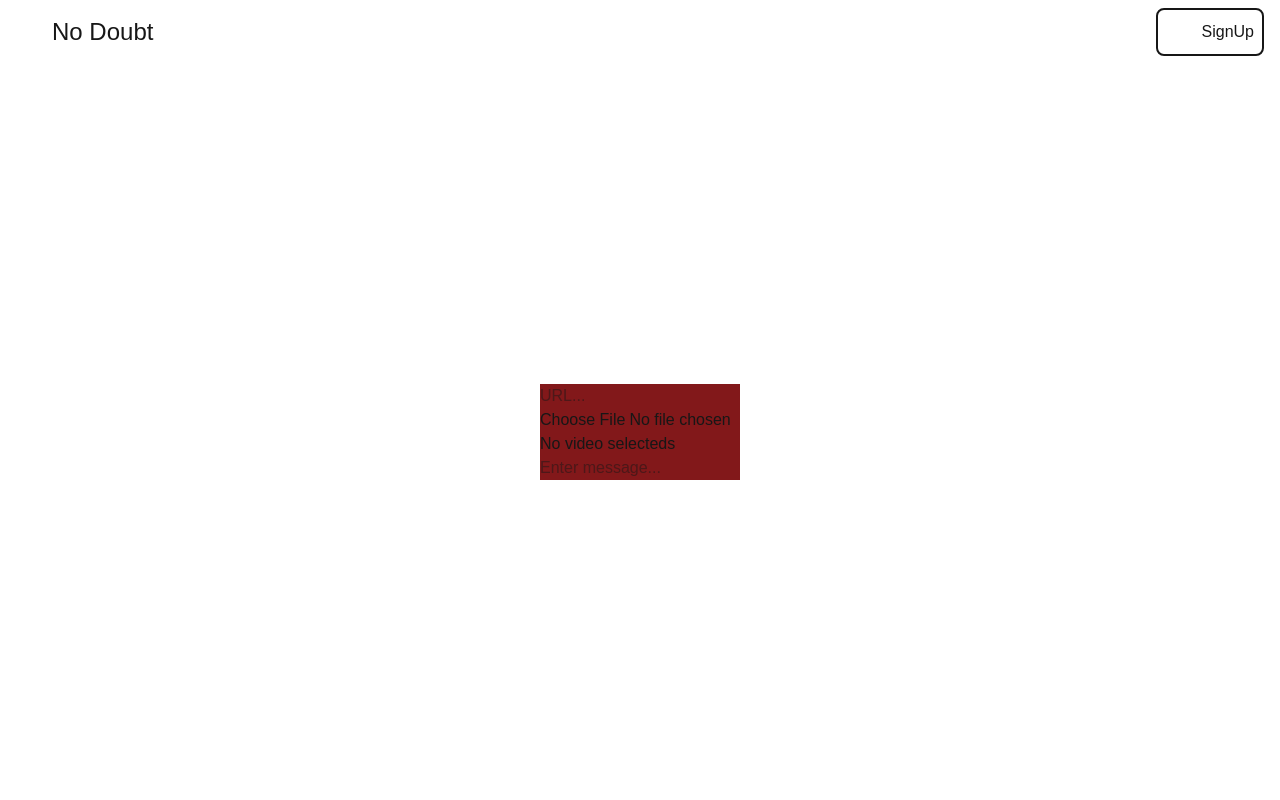
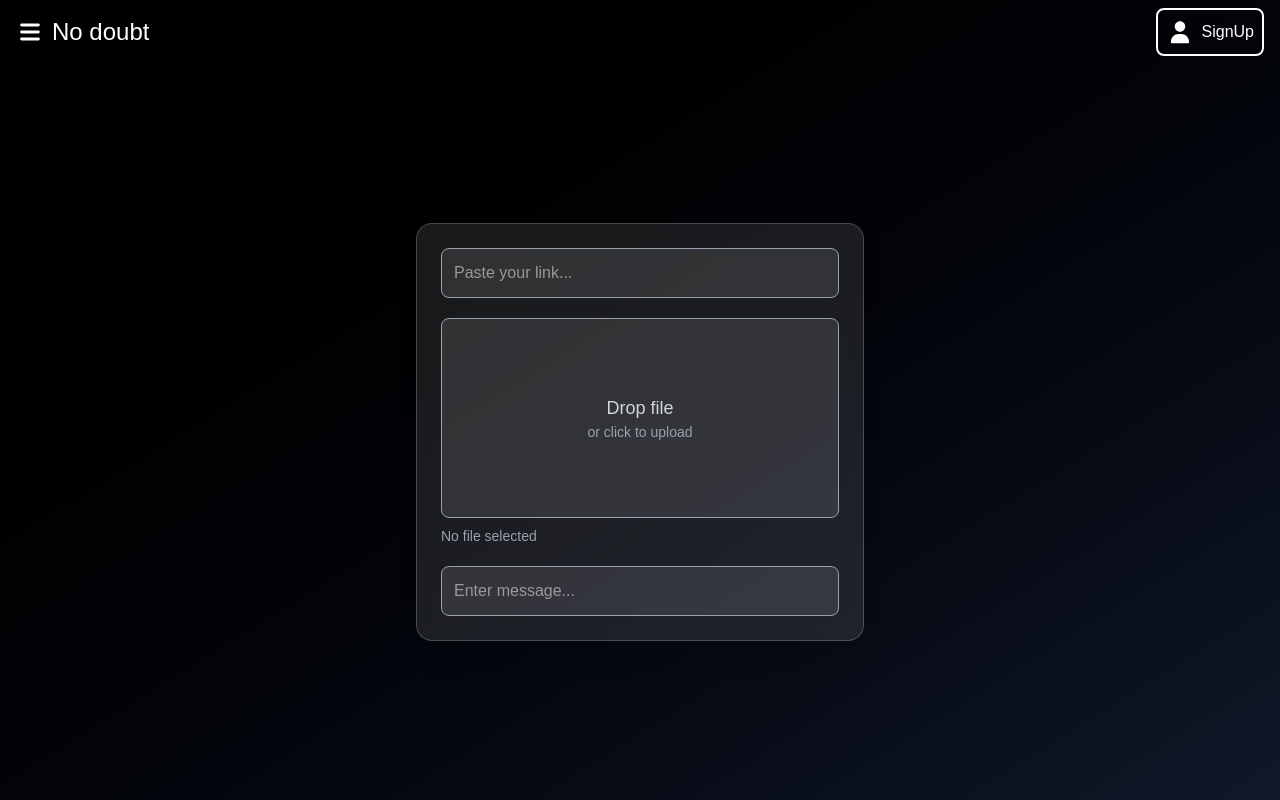
Before and after one commit to Shresht5/no_doubt_mar26, a Next.js app in the folder client/: page / in a window 1280 px wide. Built offline with nearby package versions, Linux system fonts and the light colour scheme.

Commit message:
home layout made

```diff
--- a/client/src/app/page.tsx
+++ b/client/src/app/page.tsx
@@ -4,10 +4,14 @@ import HomeNavBar from "@/components/navbar/HomeNavBar";
 
 export default function Home() {
   return (
-    <div className="w-[100vw] min-h-[100vh] flex flex-col relative">
-      <HomeNavBar />
-      <div className="flex-1 flex justify-center items-center ">
-        <div className="max-w-[200px] bg-red-900 w-50">
+    <div className="min-h-screen flex flex-col bg-gradient-to-br from-black to-gray-900 text-white">
+
+      {/* Navbar */}
+      <HomeNavBar heading="No doubt" />
+
+      {/* Main Section */}
+      <div className="flex-1 flex justify-center items-center px-4">
+        <div className="w-full max-w-md bg-white/10 backdrop-blur-md border border-white/20 rounded-2xl shadow-xl p-6">
           <MainTextInput />
         </div>
       </div>
--- a/client/src/components/input/MainTextInput.tsx
+++ b/client/src/components/input/MainTextInput.tsx
@@ -59,34 +59,108 @@ export default function MainInput() {
     }, [value])
 
     return (
-        <div>
-            <video ref={videoRef} style={{ display: 'none' }} />
-            <input type="text"
-                placeholder="URL..."
+        <div className="w-full max-w-xl mx-auto space-y-5">
+
+            {/* Hidden video */}
+            <video ref={videoRef} className="hidden" />
+
+            {/* URL input */}
+            <div className="space-y-2">
+                <input
+                    className="w-full p-3 border border-gray-400 rounded-lg bg-white/10 text-white outline-none focus:border-white"
+                    type="text"
+                    placeholder="Paste your link..."
                     value={value.URL}
-                onChange={(e) => setValue(prev => ({ ...prev, URL: e.target.value }))} />
-            <p>{value.URL}</p>
+                    onChange={(e) => setValue(prev => ({ ...prev, URL: e.target.value }))}
+                />
+                {value.URL && (
+                    <p className="text-sm text-gray-300 truncate">Url: {value.URL}</p>
+                )}
+                <URLPreview value={value} />
+            </div>
 
-            <URLPreview value={value} />
+            {/* File upload */}
+            <div className="space-y-2">
+                {!value.file ? (
+                    // DROP ZONE
+                    <label className="w-full h-[200px] border border-gray-400 rounded-lg  bg-white/10 flex flex-col justify-center items-center  text-gray-300 cursor-pointer hover:border-white      transition relative overflow-hidden">
 
-            {/*file video*/}
                         <input
                             type="file"
+                            className="absolute inset-0 opacity-0 cursor-pointer"
                             accept="video/*,audio/*,image/*,.pdf,.doc,.docx,.xls,.xlsx,.ppt,.pptx,.txt,.csv"
-                onChange={(e) => setValue(prev => ({ ...prev, file: e.target.files?.[0] ?? null }))} />
-            {value.file ?
+                            onChange={(e) =>
+                                setValue(prev => ({ ...prev, file: e.target.files?.[0] ?? null }))
+                            }
+                        />
+
+                        <div className="text-center pointer-events-none">
+                            <p className="text-lg">Drop file</p>
+                            <p className="text-sm text-gray-400">or click to upload</p>
+                        </div>
+                    </label>
+
+                ) : (
+                    // FILE SELECTED VIEW
+                    <div className="w-full h-[200px] border border-gray-400 rounded-lg   bg-white/10 flex flex-col justify-between p-4">
+
+                        {/* File Info */}
+                        <div className="space-y-1">
+                            <p className="text-white truncate">📄 {value.file.name}</p>
+                            <p className="text-sm text-gray-400">
+                                {(value.file.size / 1024 / 1024).toFixed(2)} MB
+                            </p>
+                            <p className="text-xs text-gray-500">{value.file.type}</p>
+                        </div>
+
+                        {/* Actions */}
+                        <div className="flex justify-between items-center">
+                            <button
+                                onClick={() => setValue(prev => ({ ...prev, file: null }))}
+                                className="text-sm px-3 py-1 rounded bg-red-500 hover:bg-red-600 text-white"
+                            >
+                                Remove
+                            </button>
+                            <div className="text-green-400 text-sm">File selected</div>
+                        </div>
+                    </div>
+                )}
+
+                {/* Preview */}
+                {value.file ? (
+                    <div className="p-3 ">
                         <FilePreview file={value.file} />
-                : (<p>No video selecteds</p>)}
+                    </div>
+                ) : (
+                    <p className="text-sm text-gray-400">No file selected</p>
+                )}
+            </div>
 
-            {/*inputText*/}
-            <input type="text"
+            {/* Text input */}
+            <div className="space-y-2">
+                <input
+                    type="text"
                     placeholder="Enter message..."
                     value={value.inputText}
-                onChange={(e) => setValue(prev => ({ ...prev, inputText: e.target.value }))} />
-            <p>{value.inputText}</p>
-            {
-                showSubmit ? (<button onClick={submit}>submit</button>) : ""
+                    onChange={(e) =>
+                        setValue(prev => ({ ...prev, inputText: e.target.value }))
                     }
+                    className="w-full p-3 border border-gray-400 rounded-lg bg-white/10 text-white outline-none focus:border-white"
+                />
+                {value.inputText && (
+                    <p className="text-sm text-gray-300 truncate">{value.inputText}</p>
+                )}
+            </div>
+
+            {/* Submit */}
+            {showSubmit && (
+                <button
+                    onClick={submit}
+                    className="w-full py-3 rounded-lg bg-gray-700 text-white font-medium hover:bg-gray-900 transition cursor-pointer"
+                >
+                    Submit
+                </button>
+            )}
         </div>
     )
 }
--- a/client/src/components/navbar/HomeNavBar.tsx
+++ b/client/src/components/navbar/HomeNavBar.tsx
@@ -4,7 +4,7 @@ import HomeSlideMenu from '../menu/HomeSlideMenu'
 import Link from 'next/link';
 import Image from 'next/image';
 
-export default function HomeNavBar() {
+export default function HomeNavBar({ heading }: { heading: string }) {
     const [slideMenu, setSlideMenu] = useState(false);
     const [profile, setProfile] = useState(false);
     const [picture, setPicture] = useState("");
@@ -31,7 +31,7 @@ export default function HomeNavBar() {
                             <path d="M96 160C96 142.3 110.3 128 128 128L512 128C529.7 128 544 142.3 544 160C544 177.7 529.7 192 512 192L128 192C110.3 192 96 177.7 96 160zM96 320C96 302.3 110.3 288 128 288L512 288C529.7 288 544 302.3 544 320C544 337.7 529.7 352 512 352L128 352C110.3 352 96 337.7 96 320zM544 480C544 497.7 529.7 512 512 512L128 512C110.3 512 96 497.7 96 480C96 462.3 110.3 448 128 448L512 448C529.7 448 544 462.3 544 480z" />
                         </svg>
                     </div>
-                    <div className='text-2xl'>No Doubt</div>
+                    <div className='text-2xl truncate max-w-[200px]'>{heading}</div>
                 </div>
                 <>
                     {profile ?
--- a/client/src/components/section/FilePreview.tsx
+++ b/client/src/components/section/FilePreview.tsx
@@ -14,10 +14,11 @@ export default function FilePreview({ file }: { file: File }) {
     switch (fileType) {
         case 'video':
             return (
-                <div>
+                <div className='flex flex-col items-center'>
                     <video ref={videoRef} style={{ display: 'none' }} />
                     <video src={URL.createObjectURL(file)} controls width={200} />
                     <button
+                        className='cursor-pointer'
                         onClick={() => convertVideoToAudio({ file, videoRef, setProgress, setAudioUrl, setLoading })}
                         disabled={loading}
                     >
@@ -33,20 +34,26 @@ export default function FilePreview({ file }: { file: File }) {
             )
 
         case 'audio':
-            return <audio src={URL.createObjectURL(file)} controls />
+            return (
+                <div className='flex flex-col items-center'>
+                    <audio src={URL.createObjectURL(file)} controls />
+                </div>
+            )
 
         case 'image':
             return (
-                <img
-                    src={URL.createObjectURL(file)}
-                    alt={file.name}
-                    width={200}
-                />
+                <div className='flex flex-col items-center'>
+                    <img
+                        src={URL.createObjectURL(file)}
+                        alt={file.name}
+                        width={200}
+                    />
+                </div>
             )
 
         case 'document':
             return (
-                <div>
+                <div className='flex flex-col items-center'>
                     <p>📄 {file.name}</p>
                     <p>{(file.size / (1024 * 1024)).toFixed(2)} MB</p>
                 </div>
```
Lines whose indentation alone changed are shown as unchanged.
